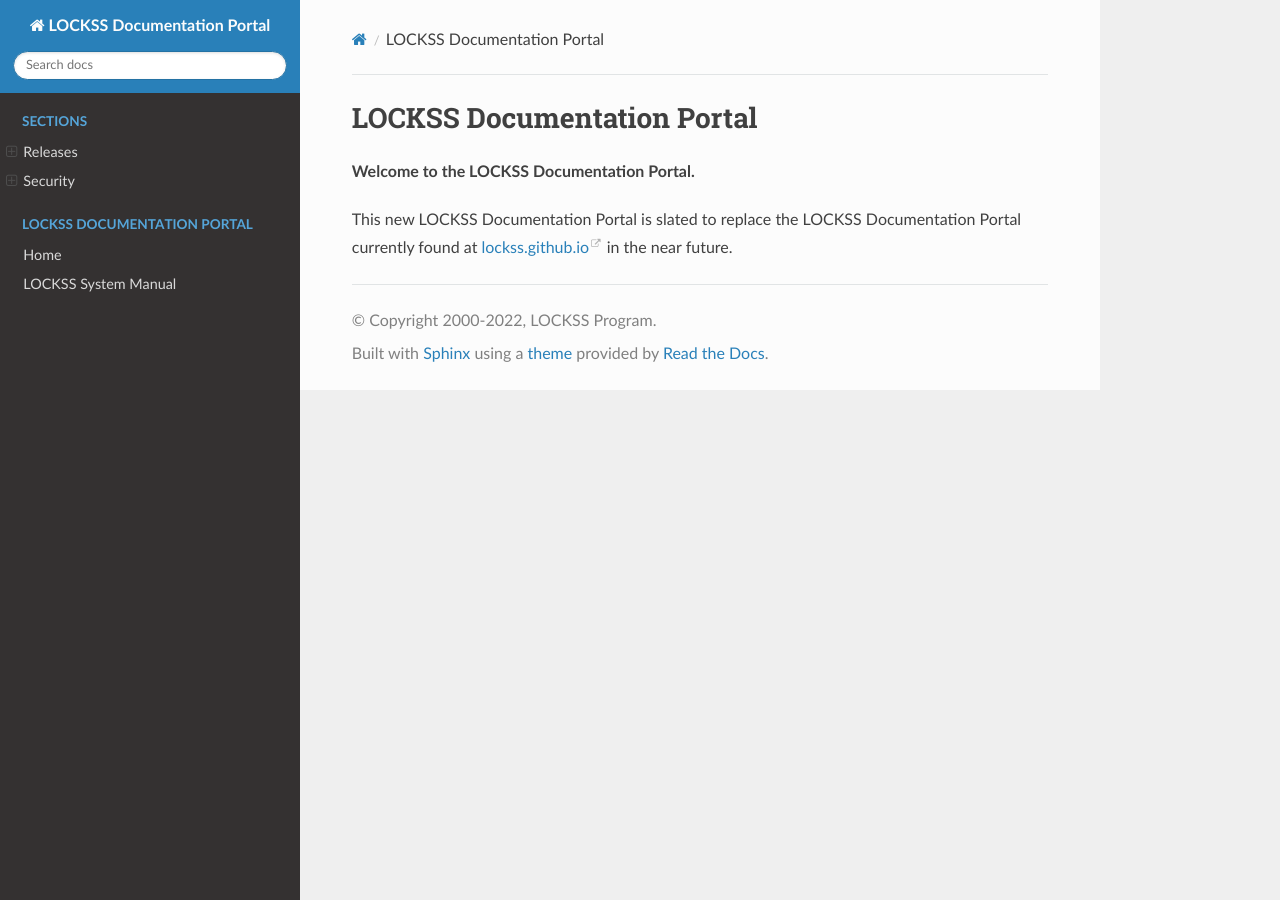
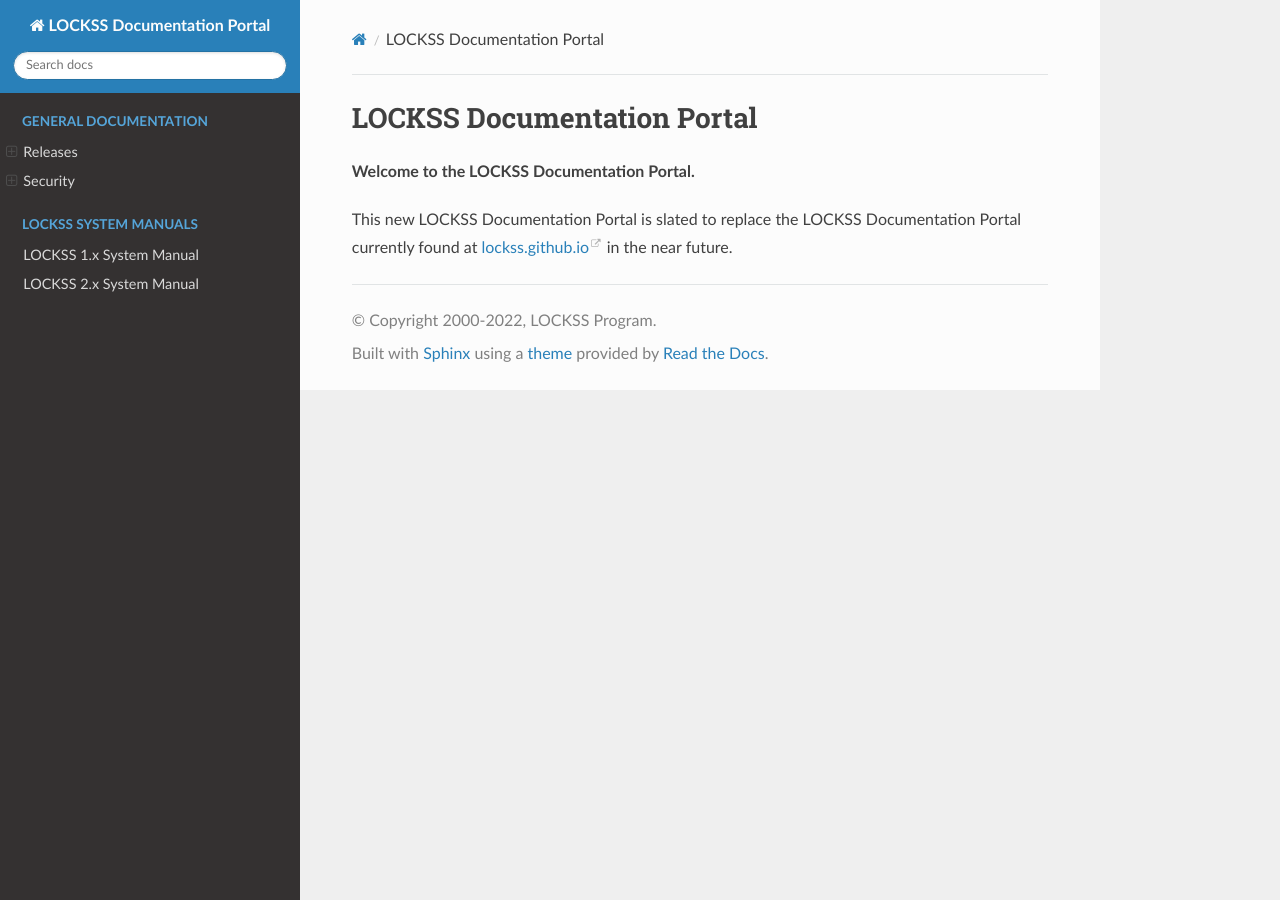
Before and after one commit to lockss/lockss-rtd-portal, a Sphinx documentation site: the page built from docs/index.rst, in a window 1280 px wide. Built offline with Sphinx 7.4.7 and the Read the Docs theme 2.0.0, drawn with Linux system fonts in a browser that asks for light colours.

Commit message:
New interlinking between the Portal and the Manual.

```diff
--- a/docs/index.rst
+++ b/docs/index.rst
@@ -7,7 +7,7 @@ LOCKSS Documentation Portal
 This new LOCKSS Documentation Portal is slated to replace the LOCKSS Documentation Portal currently found at `lockss.github.io <https://lockss.github.io>`_ in the near future.
 
 .. toctree::
-   :caption: Sections
+   :caption: General Documentation
    :maxdepth: 4
    :hidden:
 
@@ -15,9 +15,9 @@ This new LOCKSS Documentation Portal is slated to replace the LOCKSS Documentati
    security/index
 
 .. toctree::
-   :caption: LOCKSS Documentation Portal
+   :caption: LOCKSS System Manuals
    :maxdepth: 1
    :hidden:
 
-   Home <https://lockss.readthedocs.io/>
-   LOCKSS System Manual <https://lockss.readthedocs.io/projects/manual/>
+   LOCKSS 1.x System Manual <https://lockss.github.io/administrators/classic-lockss/>
+   LOCKSS 2.x System Manual <https://lockss.readthedocs.io/projects/manual/>
```
